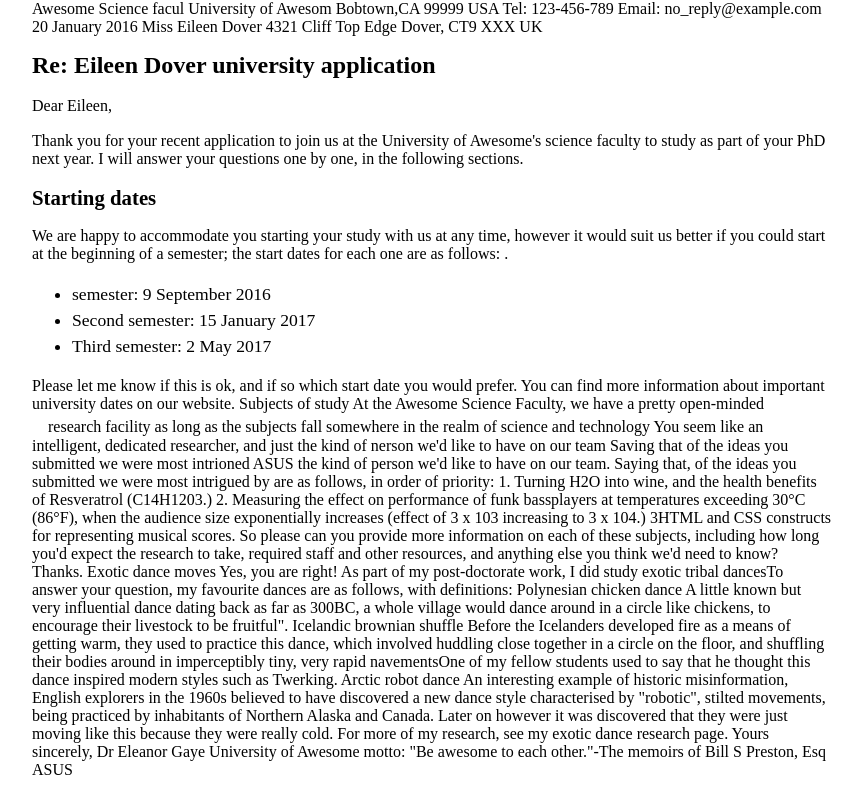
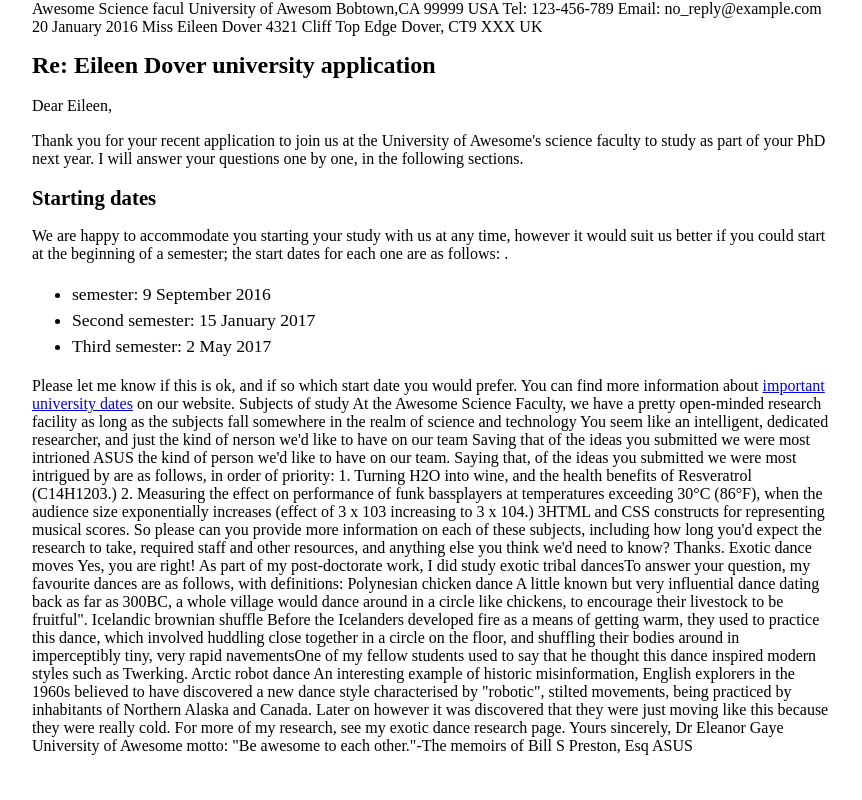
Before and after one commit to chicoty/git-tutorial, a website built with Vite: page index.html in a window 1280 px wide. Shown: the whole page, without its empty margins (208-1070 px from the left). Built offline with nearby package versions, Linux system fonts and the light colour scheme.

Commit message:
サイトの追加

```diff
--- a/index.html
+++ b/index.html
@@ -39,10 +39,10 @@
     </ul>
 
     Please let me know if this is ok, and if so which start date you would prefer.
-    You can find more information about important university dates on our website.
+    You can find more information about <a href="http://example.com">important university dates</a> on our website.
 
     Subjects of study
-    At the Awesome Science Faculty, we have a pretty open-minded 　research facility as long as the subjects fall somewhere in the realm of science and technology
+    At the Awesome Science Faculty, we have a pretty open-minded research facility as long as the subjects fall somewhere in the realm of science and technology
     You seem like an intelligent, dedicated researcher, and just the kind of nerson we'd like to have on our team Saving that of the ideas you submitted we were most intrioned ASUS
     the kind of person we'd like to have on our team. Saying that, of the ideas you submitted we were most intrigued by are as follows, in order of priority:
     1. Turning H2O into wine, and the health benefits of Resveratrol (C14H1203.) 2. Measuring the effect on performance of funk bassplayers at temperatures
```
